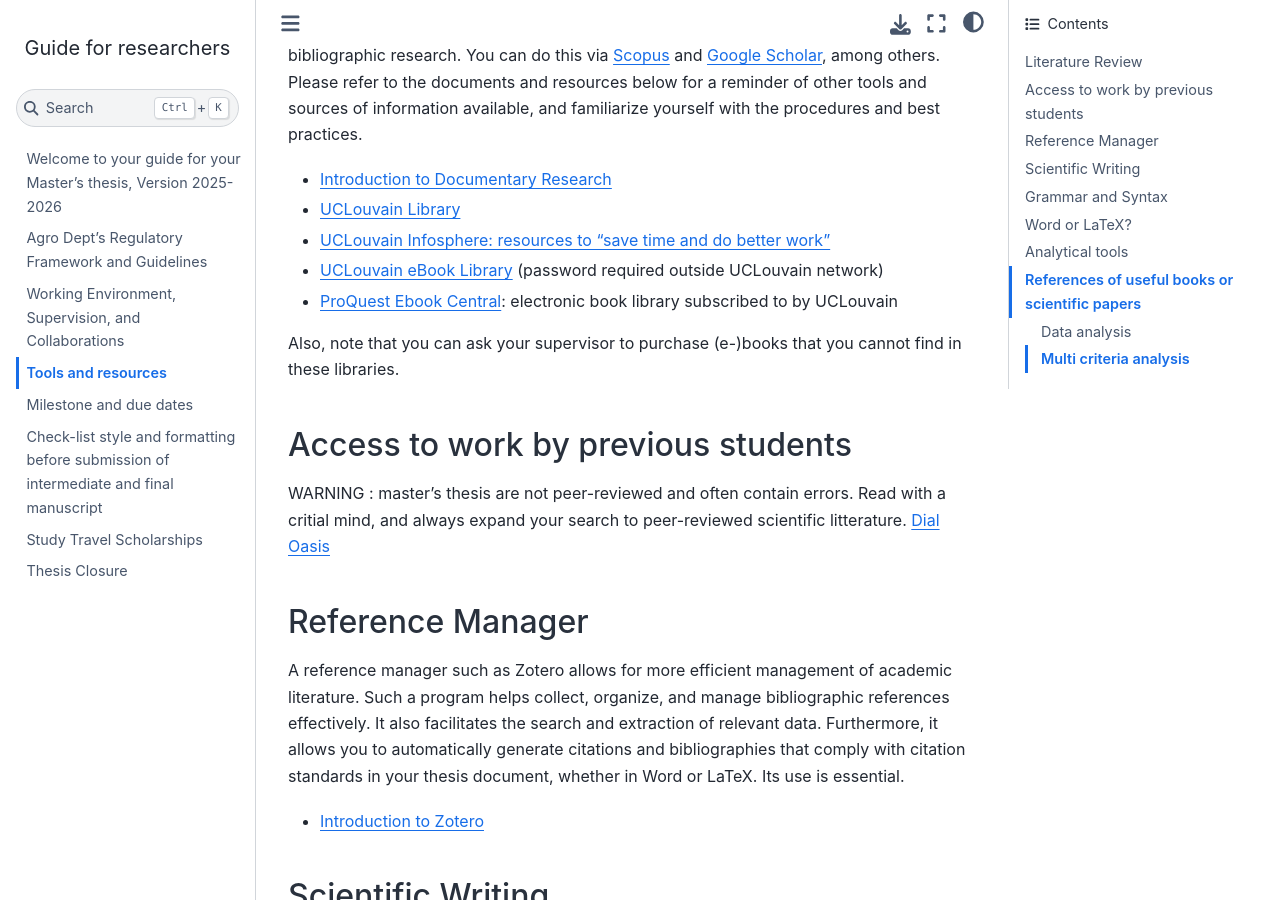
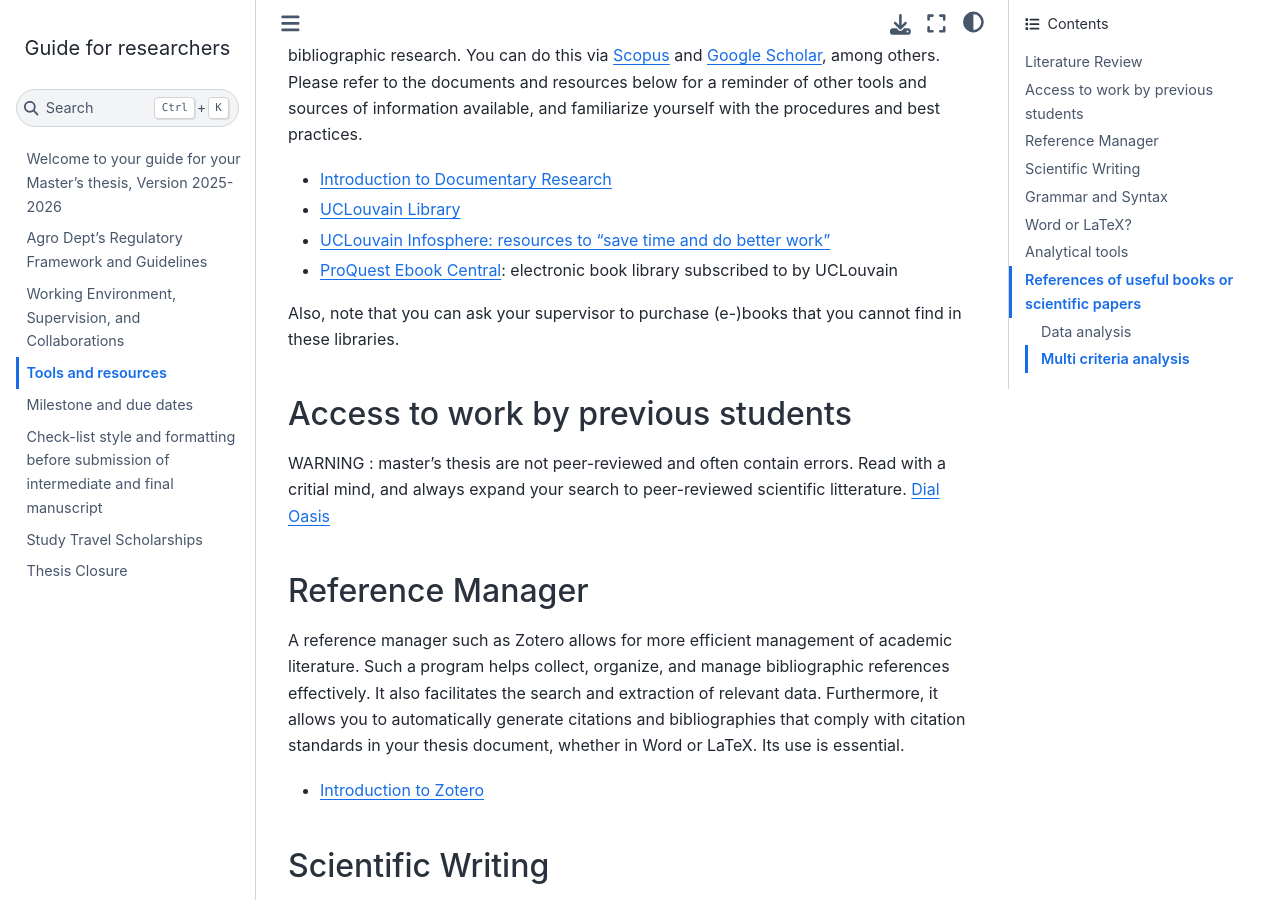
Before and after one commit to GERUlab/guide4researchers, a Jupyter Book: the page built from chapter3.md, in a window 1280 px wide and 900 px high, scrolled down 403 px. Built offline with Jupyter Book 1.0.4 settings and Sphinx 7.4.7 and the Sphinx Book theme 1.1.4, drawn with Linux system fonts in a browser that asks for light colours.

Commit message:
Update chapter3.md

```diff
--- a/chapter3.md
+++ b/chapter3.md
@@ -7,7 +7,6 @@
   - [Introduction to Documentary Research](https://uclouvain.sharepoint.com/:b:/s/O365G-GroupederechercheVanclooster/ETRPGPP80LRIqRUPHRtAxBMByHd0KIkwXHS0fwoPfz7ySg?e=J4x2bc)
   - [UCLouvain Library](https://uclouvain.be/fr/bibliotheques)
   - [UCLouvain Infosphere: resources to "save time and do better work"](https://legacy.bib.uclouvain.be/infosphere/)
-  - [UCLouvain eBook Library](https://dial.uclouvain.be/ebook/) (password required outside UCLouvain network)
   - [ProQuest Ebook Central](https://ebookcentral.proquest.com/lib/uclouvainbe/home.action): electronic book library subscribed to by UCLouvain
 
   Also, note that you can ask your supervisor to purchase (e-)books that you cannot find in these libraries.
```
